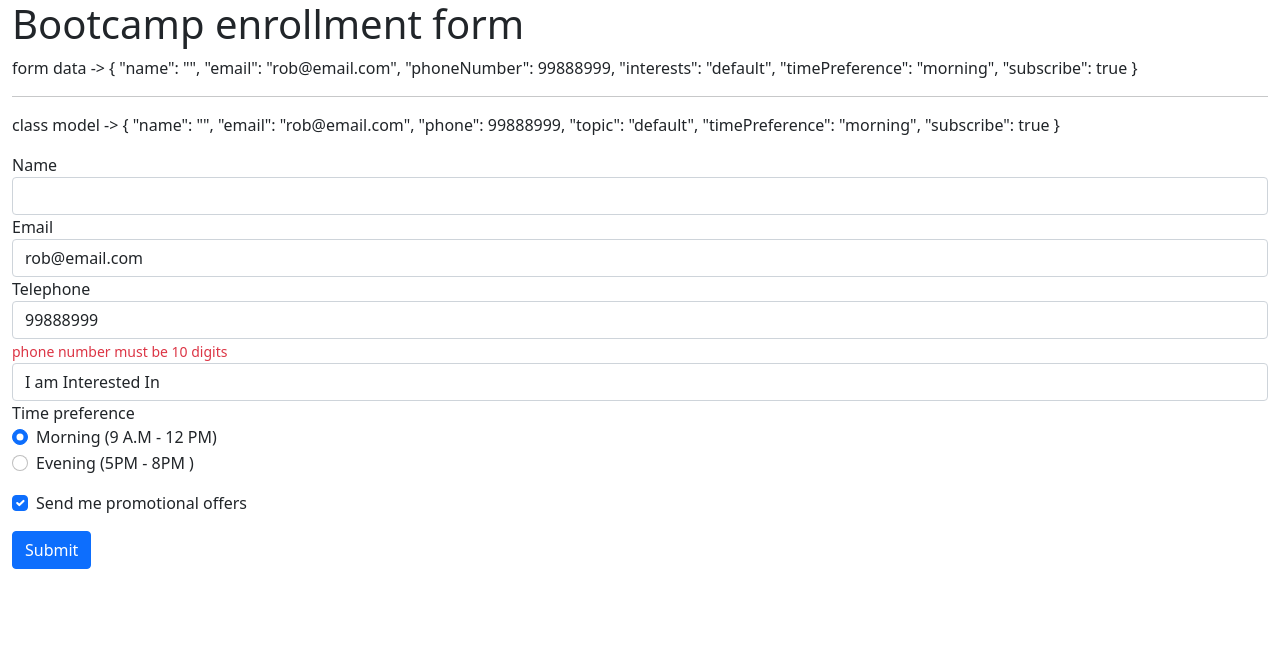
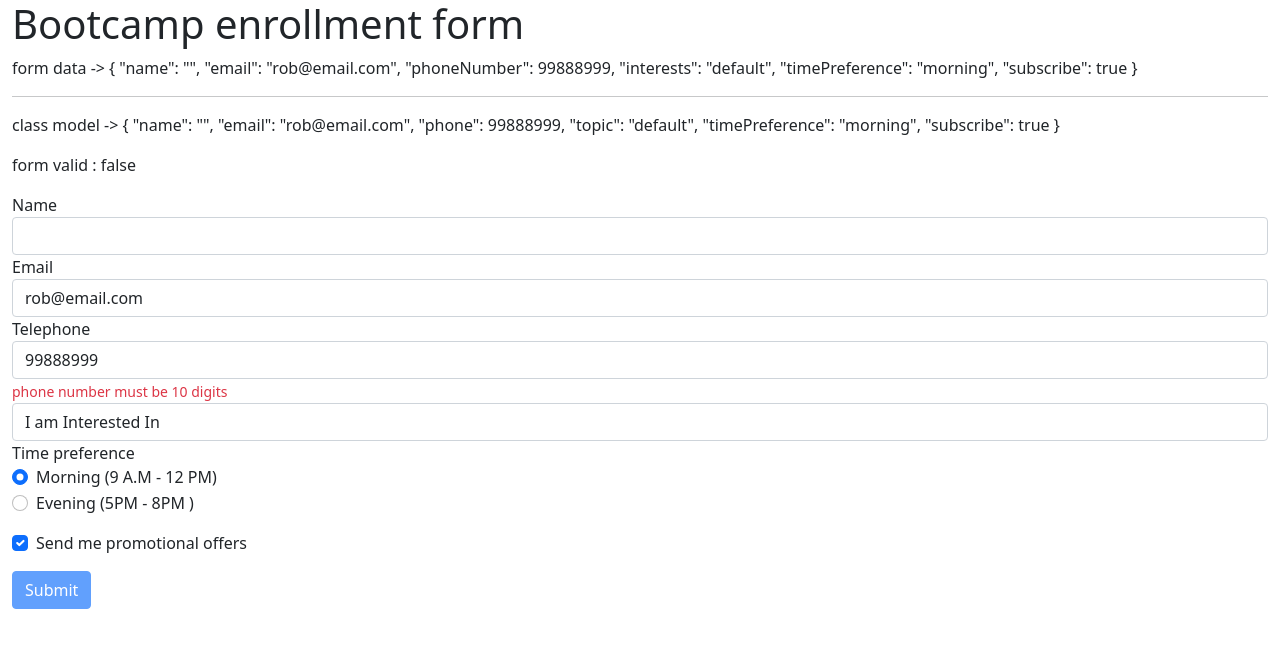
Before and after one commit to sadogilles/Angular-Forms, an Angular app: page / in a window 1280 px wide. Shown: the top 648 px of the page. Built offline with nearby package versions, Linux system fonts and the light colour scheme.

Commit message:
Form validation : validating all forms field and custom validation

```diff
--- a/src/app/app.component.html
+++ b/src/app/app.component.html
@@ -7,6 +7,7 @@
        <p>form data -> {{userForm.value | json}}</p>
         <hr/>
         <p>class model -> {{userModel|json }}</p>
+        <p>form valid : {{userForm.form.valid}}</p>
         <div class="form-group">
           <label>Name</label>
           <input #nam="ngModel" [class.is-invalid]="nam.invalid && nam.touched" type="text" class="form-control" required name="name" [(ngModel)]="userModel.name">
@@ -68,6 +69,6 @@
         <label for="" class="form-check-label"> Send me promotional offers</label>
       </div>
 
-      <button class="btn btn-primary">Submit</button>
+      <button class="btn btn-primary" [disabled]="userForm.form.invalid || topHasError">Submit</button>
     </form>
   </div>
```
